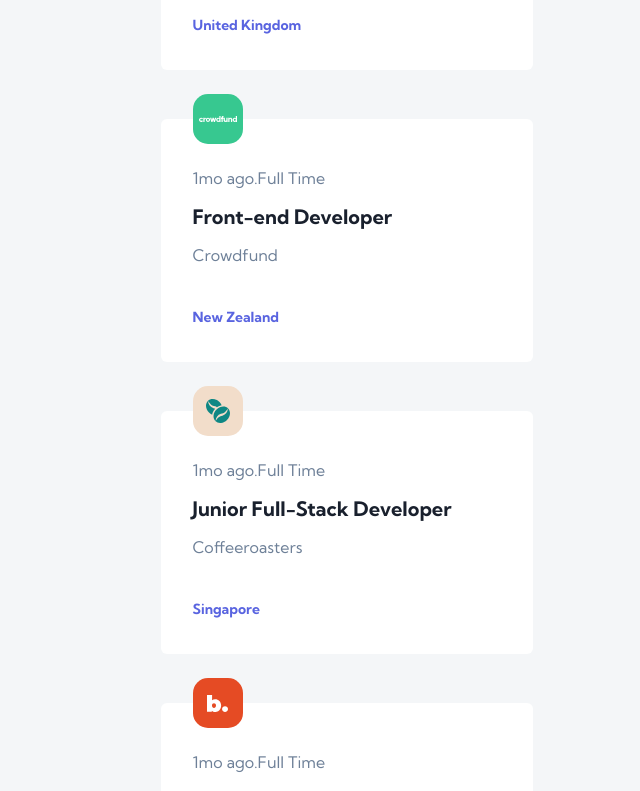
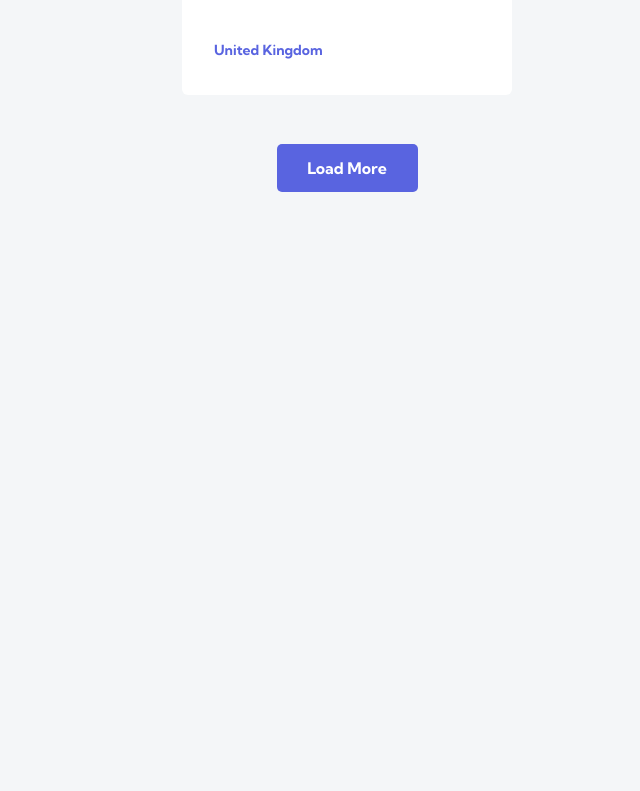
Before and after one commit to AlexTsamala/dev-jobs-site, a React (Create React App) app: page / in a window 1280 px wide. Shown: the part 3609-4400 px from the top of the page, without its empty margins (293-933 px from the left). After the commit the page ends 3863 px from the top, so only its background shows below. Built offline with nearby package versions, Linux system fonts and the light colour scheme.

Commit message:
added load pages button

```diff
--- a/src/App.tsx
+++ b/src/App.tsx
@@ -3,8 +3,10 @@ import Header from "./components/Head";
 import { createGlobalStyle } from "styled-components";
 import Filter from "./components/Filter";
 import JobsList from "./components/JobsList";
+import { useState } from "react";
 
 function App() {
+  const [darkMode, setDarkMode] = useState(false);
   return (
     <Container>
       <GlobalStyles />
--- a/src/components/JobsList.tsx
+++ b/src/components/JobsList.tsx
@@ -1,11 +1,19 @@
+import { useState } from "react";
 import styled from "styled-components";
 import companyLogo from "../assets/logos/scoot.svg";
 import data from "../data.json";
+import LoadMoreButton from "./LoadMoreButton";
 
 const JobsList = () => {
+  const [loadJobs, setLoadJobs] = useState<boolean>(true);
+  const [pages, setPages] = useState<number>(1);
+  const loadMore = () => {
+    return data.slice(0, 12 * pages);
+  };
+
   return (
     <MainContainer>
-      {data.map((item, index) => (
+      {loadMore().map((item, index) => (
         <Section key={index}>
           <LogoBackground backColor={item.logoBackground}>
             <img alt={item.company} src={process.env.PUBLIC_URL + item.logo} />
@@ -20,6 +28,14 @@ const JobsList = () => {
           <CountryName>{item.location}</CountryName>
         </Section>
       ))}
+      {loadJobs ? (
+        <LoadMoreButton
+          pages={pages}
+          setPages={setPages}
+          loadJobs={loadJobs}
+          setLoadJobs={setLoadJobs}
+        />
+      ) : null}
     </MainContainer>
   );
 };
@@ -27,9 +43,10 @@ const JobsList = () => {
 export default JobsList;
 
 const MainContainer = styled.div`
-  margin: 0 24px;
+  margin: 0 24px 62px;
   display: flex;
   flex-direction: column;
+  align-items: center;
   gap: 49px;
 `;
 
@@ -40,6 +57,7 @@ const Section = styled.div`
   padding: 49px 36px 36px 32px;
   display: flex;
   flex-direction: column;
+  width: 330px;
 `;
 
 const TimeSpans = styled.span`
--- /dev/null
+++ b/src/components/LoadMoreButton.tsx
@@ -0,0 +1,40 @@
+import styled from "styled-components";
+
+type AppProps = {
+  pages: number;
+  setPages: (pages: number) => void;
+  loadJobs: boolean;
+  setLoadJobs: (loadJobs: boolean) => void;
+};
+
+const LoadMoreButton = (props: AppProps) => {
+  const loadButtonHandler = () => {
+    props.setPages(props.pages + 1);
+    props.setLoadJobs(!props.loadJobs);
+  };
+  return (
+    <MainSection onClick={loadButtonHandler}>
+      <h1>Load More</h1>
+    </MainSection>
+  );
+};
+
+export default LoadMoreButton;
+
+const MainSection = styled.div`
+  height: 48px;
+  width: 141px;
+  background-color: #5964e0;
+  border-radius: 5px;
+  display: flex;
+  align-items: center;
+  justify-content: center;
+  cursor: pointer;
+  h1 {
+    font-size: 16px;
+    font-weight: 700;
+    line-height: 20px;
+    letter-spacing: 0px;
+    color: #ffffff;
+  }
+`;
```
